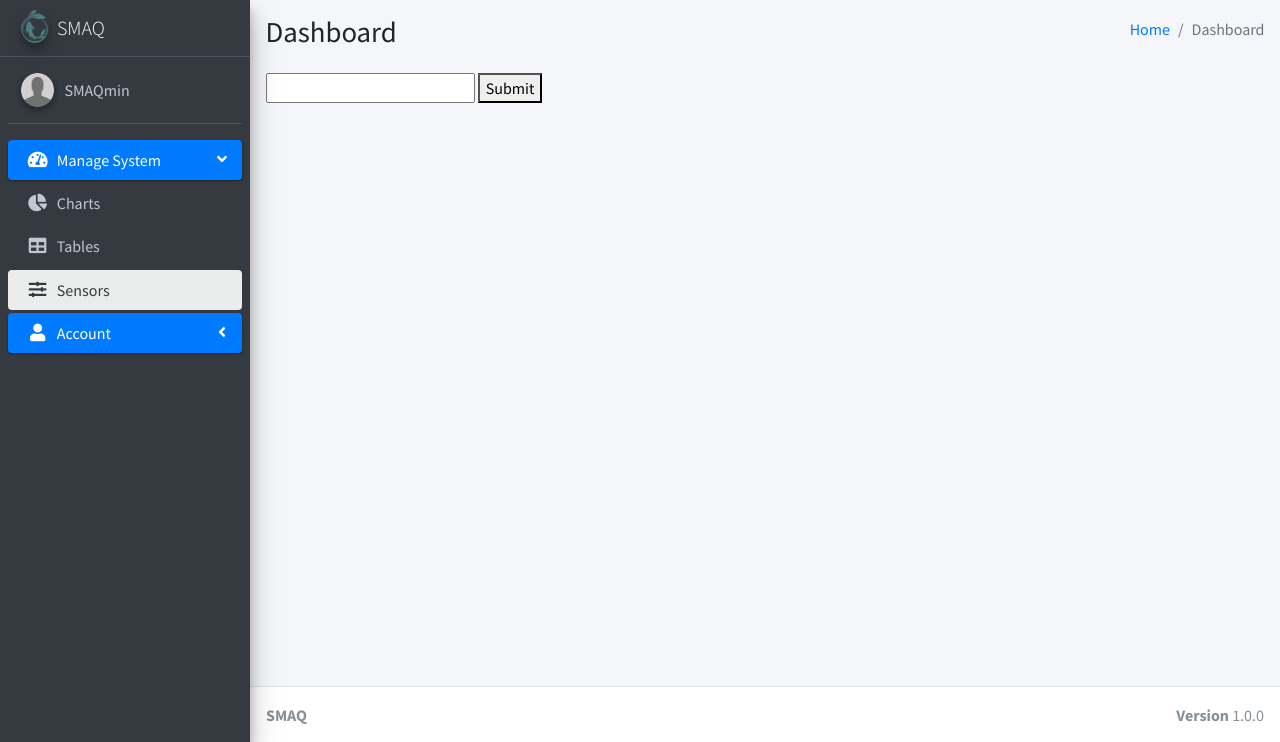
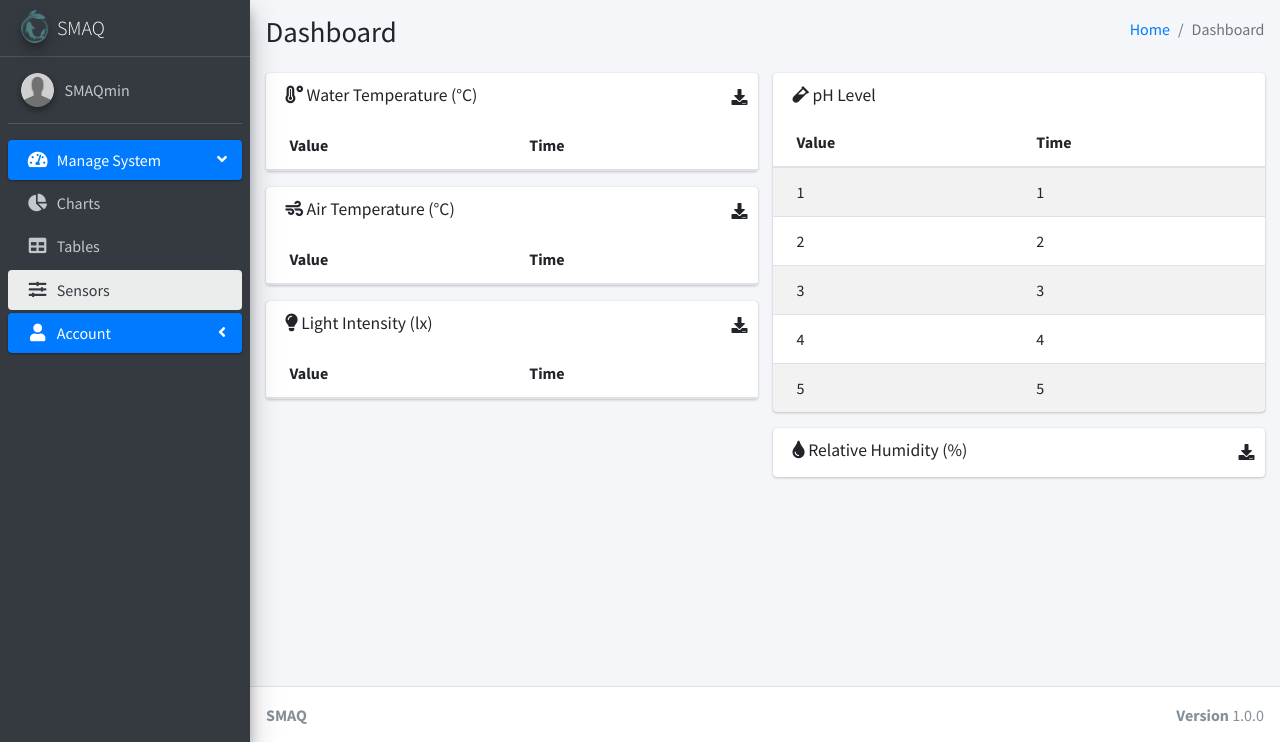
Before and after one commit to darrell-t/psm, a PHP site: page /sensorsView.php in a window 1280 px wide. Shown: the top 742 px of the page. Run offline with PHP 8.4, Linux system fonts and the light colour scheme; lists and menus that the app fills with data are empty; some libraries are stand-ins or nearby versions.

Commit message:
Update sensorsView.php

```diff
--- a/SMAQ/ApplicationLayer/sensorsView.php
+++ b/SMAQ/ApplicationLayer/sensorsView.php
@@ -143,10 +143,142 @@
     <!-- Main content -->
     <div class="content">
       <div class="container-fluid">
-      	<form method="GET" action="../BusinessLayer/getThresholdC.php">
-      		<input type="number" name="wTempMax" step=".01">
-      		<button type="submit">Submit</button>
-      	</form>
+      						<div class="row">
+						<div class="col-lg-6">
+							<!-- Water Temp Card-->
+							<div class="card">
+								<div class="card-header border-0">
+									<h3 class="card-title"><i class="fas fa-temperature-high"></i>    Water Temperature (°C)</h3>
+									<div class="card-tools">
+										<a href="../BusinessLayer/generateReportC.php?exportWaterTemp=true" style="color: inherit;">
+											<i class="fas fa-download"></i>
+										</a>
+									</div>
+								</div>
+								<div class="card-body table-responsive p-0" id="waterTemp">
+									<table class="table table-striped table-valign-middle">
+										<thead>
+											<tr>
+												<th>Value</th>
+												<th>Time</th>
+											</tr>
+										</thead>
+										<tbody>
+
+										</tbody>
+									</table>
+
+								</div>
+							</div>
+							<!-- /.Water Temp Card -->
+
+							<!-- Air Temp Card-->
+							<div class="card">
+								<div class="card-header border-0">
+									<h3 class="card-title"><i class="fas fa-wind"></i>    Air Temperature (°C)</h3>
+									<div class="card-tools">
+										<a href="../BusinessLayer/generateReportC.php?exportAirTemp=true" style="color: inherit;">
+											<i class="fas fa-download"></i>
+										</a>
+									</div>
+								</div>
+								<div class="card-body table-responsive p-0" id="airTemp">
+									<table class="table table-striped table-valign-middle">
+										<thead>
+											<tr>
+												<th>Value</th>
+												<th>Time</th>
+											</tr>
+										</thead>
+										<tbody>
+
+										</tbody>
+									</table>
+
+								</div>
+							</div>
+							<!-- /.Air Temp Card-->
+
+							<!-- Light Intensity Card -->
+							<div class="card">
+								<div class="card-header border-0">
+									<h3 class="card-title"><i class="fas fa-lightbulb"></i>    Light Intensity (lx)</h3>
+									<div class="card-tools">
+										<a href="../BusinessLayer/generateReportC.php?exportLightInt=true" style="color: inherit;">
+											<i class="fas fa-download"></i>
+										</a>
+									</div>
+								</div>
+								<div class="card-body table-responsive p-0" id="lightInt">
+									<table class="table table-striped table-valign-middle">
+										<thead>
+											<tr>
+												<th>Value</th>
+												<th>Time</th>
+											</tr>
+										</thead>
+										<tbody>
+
+										</tbody>
+										</table>
+
+								</div>
+							</div>
+							<!-- /.Light Intensity Card -->
+
+						</div>
+						<!-- /.col-md-6 -->
+
+						<div class="col-lg-6">
+							<!-- pH Level Card -->
+							<div class="card">
+								<div class="card-header border-0">
+									<h3 class="card-title"><i class="fas fa-vial"></i>    pH Level</h3>
+								</div>
+								<div class="card-body table-responsive p-0" id="phLevel">
+									<table class="table table-striped table-valign-middle">
+										<thead>
+											<tr>
+												<th>Value</th>
+												<th>Time</th>
+											</tr>
+										</thead>
+										<tbody>
+											<?php
+												for($i = 0; $i < 5; $i++){
+													echo "<tr>";
+													echo "<td>" . ($i + 1) . "</td>";
+													echo "<td>" . ($i + 1) . "</td>";
+													echo "</tr>";
+												}
+											?>
+										</tbody>
+									</table>
+
+								</div>
+							</div>
+							<!-- /.pH Level Card -->
+
+							<!-- Air Humidity Card -->
+							<div class="card">
+								<div class="card-header border-0">
+									<h3 class="card-title"><i class="fas fa-tint"></i>    Relative Humidity (%)</h3>
+									<div class="card-tools">
+										<a href="../BusinessLayer/generateReportC.php?exportAirHum=true" style="color: inherit;">
+											<i class="fas fa-download"></i>
+										</a>
+									</div>
+								</div>
+								<div class="card-body table-responsive p-0" id="airHum">
+
+
+								</div>
+							</div>
+							<!-- /.Air Humidity Card -->
+						</div>
+						<!-- /.col-md-6 -->
+					</div>
+					<!-- /.row -->
       </div>
       <!-- /.container-fluid -->
     </div>
```
